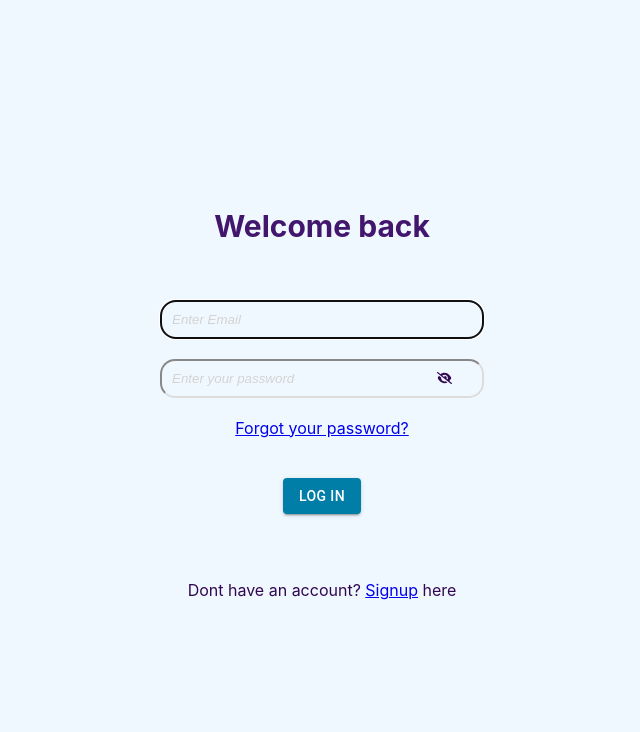
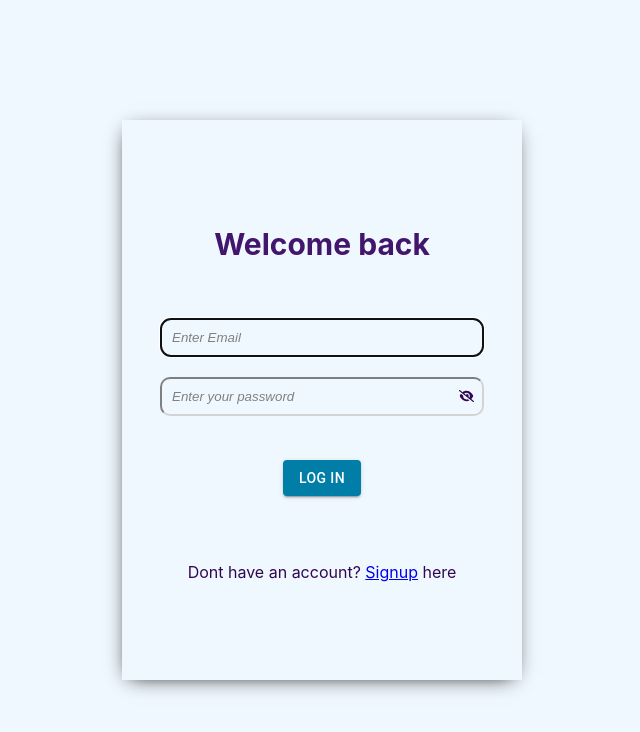
Before and after one commit to sonamLama22/chat-app, a React (Create React App) app in the folder Client/: page / in a window 1280 px wide. Shown: the top 732 px of the page, without its empty margins (318-958 px from the left). Built offline with nearby package versions, Linux system fonts and the light colour scheme; no server answers.

Commit message:
added some change in UI

```diff
--- a/Client/src/pages/Auth/auth.css
+++ b/Client/src/pages/Auth/auth.css
@@ -1,6 +1,5 @@
 .container {
   display: flex;
-  /* background-color: rgba(9, 1, 17, 1); */
   background-color: aliceblue;
   place-items: center;
   height: 100vh;
@@ -10,17 +9,18 @@
 
 ::placeholder {
   font-style: italic;
-  color: lightgray;
+  color: gray;
 }
 input,
 select,
 textarea {
-  color: #ffffff;
+  color: black;
 }
 textarea:focus,
 input:focus {
   color: black;
 }
+
 .welcome {
   display: flex;
   color: rgb(66, 22, 109);
@@ -30,11 +30,11 @@ input:focus {
   align-items: center;
   display: flex;
   margin: auto;
-  height: 60vh;
+  height: 70vh;
   max-width: 100vw;
   width: 400px;
   text-align: center;
-  /* box-shadow: -1px 4px 20px -8px whitesmoke; */
+  box-shadow: -1px 4px 20px -8px black;
   gap: 2rem;
   justify-content: center;
   flex-direction: column;
@@ -50,8 +50,8 @@ input:focus {
   /* border: none; */
   background-color: transparent;
   /* border-bottom: 3px solid lightgray; */
-  border-color: gainsboro;
-  border-radius: 15px;
+  border-color: lightgray;
+  border-radius: 10px;
   width: 300px;
   margin-bottom: 20px;
 }
@@ -61,9 +61,13 @@ h1 {
   line-height: 34px;
 }
 
+.input_wrap {
+  position: relative;
+}
+
 .input_wrap i {
   position: absolute;
-  right: 510px;
+  right: 10px;
   line-height: 40px;
   font-size: 12px;
 }
--- a/Client/src/pages/Auth/login.js
+++ b/Client/src/pages/Auth/login.js
@@ -120,9 +120,9 @@ const Login = () => {
                   <div className="error">{errors.password}</div>
                 ) : null}
 
-                <p>
+                {/* <p>
                   <Link to="/ForgotPassword">Forgot your password?</Link>
-                </p>
+                </p> */}
 
                 <Button
                   sx={{ m: 3 }}
```
